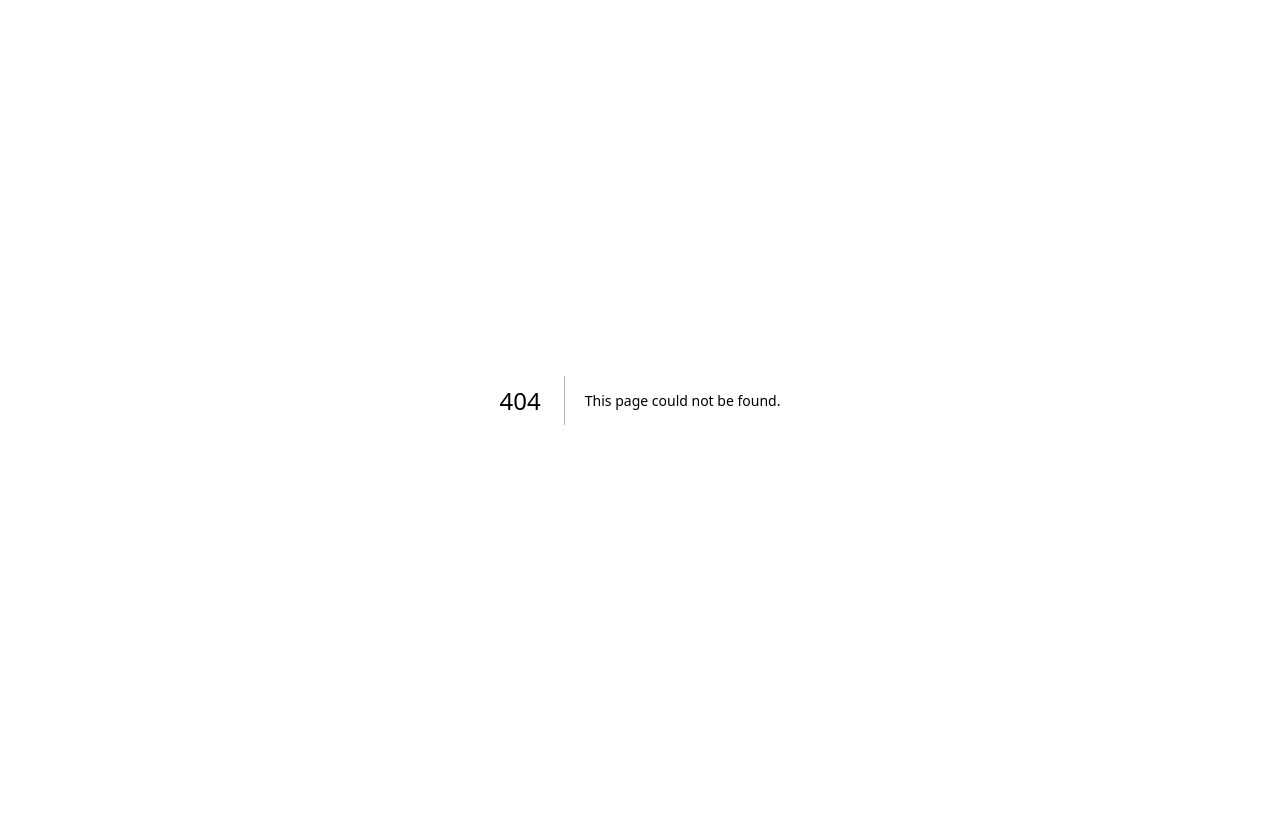
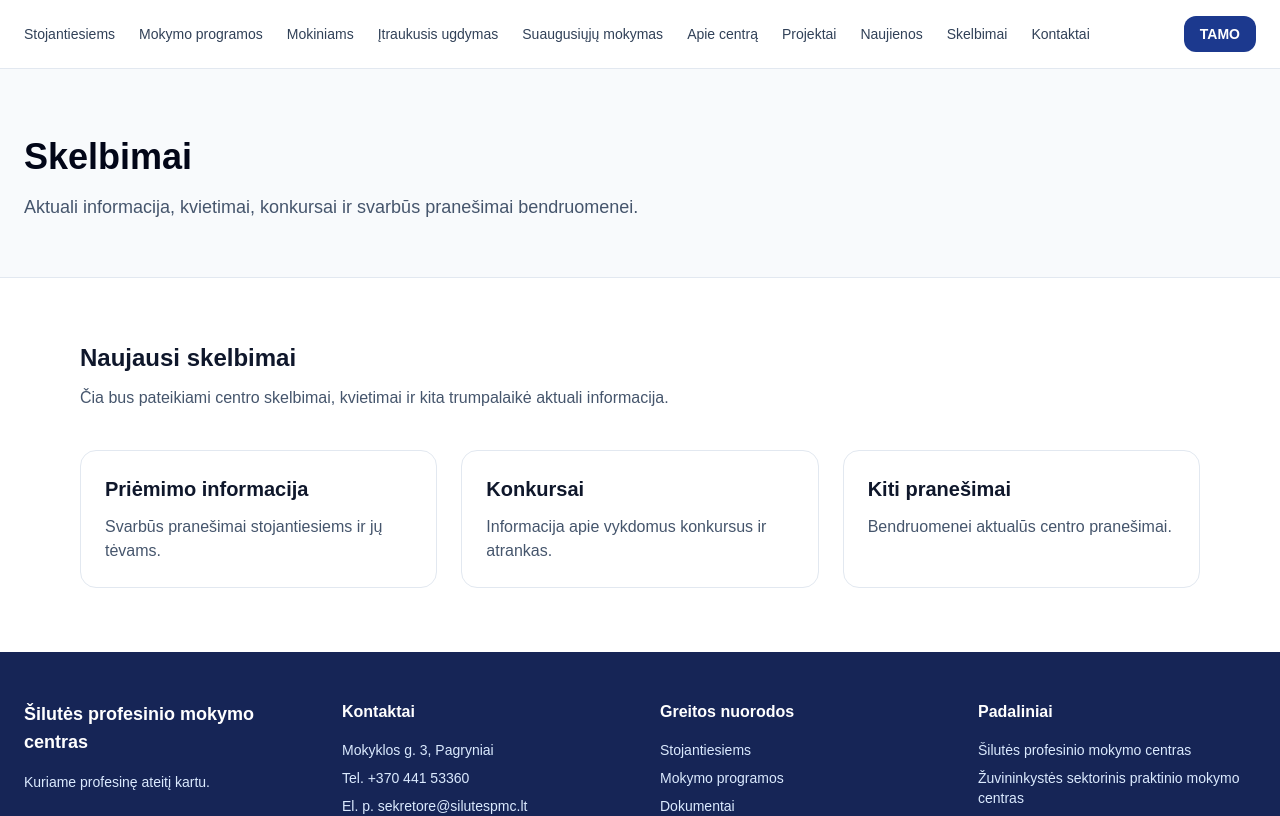
Before and after one commit to evelinao1/spmc-website, a Next.js app: page /skelbimai in a window 1280 px wide. Before the commit this address had no page. Shown: the top 816 px of the page. Built offline with nearby package versions, Linux system fonts and the light colour scheme.

Commit message:
Update navigation and add new sections

```diff
--- /dev/null
+++ b/app/itraukusis-ugdymas/page.tsx
@@ -0,0 +1,47 @@
+import { Header } from "@/components/Header";
+import { Footer } from "@/components/Footer";
+import { PageHero } from "@/components/PageHero";
+import { SectionHeader } from "@/components/SectionHeader";
+import { InfoCard } from "@/components/InfoCard";
+
+export default function ItraukusisUgdymasPage() {
+  return (
+    <>
+      <Header />
+
+      <main>
+        <PageHero
+          title="Įtraukusis ugdymas"
+          description="Informacija mokiniams, tėvams ir specialistams apie įtraukiojo ugdymo galimybes Šilutės profesinio mokymo centre."
+        />
+
+        <section className="mx-auto max-w-6xl px-4 py-16">
+          <SectionHeader
+            title="Pagalba kiekvienam mokiniui"
+            description="Šiame puslapyje bus pateikiama informacija apie įtraukųjį ugdymą, socialinių įgūdžių ugdymą, dokumentus ir kitą aktualią informaciją."
+          />
+
+          <div className="mt-10 grid gap-6 md:grid-cols-2">
+            <InfoCard title="Profesijos">
+              Informacija apie profesinio mokymo galimybes specialiųjų ugdymosi poreikių turintiems mokiniams.
+            </InfoCard>
+
+            <InfoCard title="Nemokamas maitinimas">
+              Informacija apie mokinių maitinimo organizavimą ir paramos galimybes.
+            </InfoCard>
+
+            <InfoCard title="Dokumentai">
+              Čia bus skelbiami su įtraukiuoju ugdymu susiję dokumentai ir tvarkos aprašai.
+            </InfoCard>
+
+            <InfoCard title="Socialinių įgūdžių ugdymas">
+              Informacija apie socialinių įgūdžių ugdymo veiklas ir programas.
+            </InfoCard>
+          </div>
+        </section>
+      </main>
+
+      <Footer />
+    </>
+  );
+}
--- /dev/null
+++ b/app/skelbimai/page.tsx
@@ -0,0 +1,43 @@
+import { Header } from "@/components/Header";
+import { Footer } from "@/components/Footer";
+import { PageHero } from "@/components/PageHero";
+import { SectionHeader } from "@/components/SectionHeader";
+import { InfoCard } from "@/components/InfoCard";
+
+export default function SkelbimaiPage() {
+  return (
+    <>
+      <Header />
+
+      <main>
+        <PageHero
+          title="Skelbimai"
+          description="Aktuali informacija, kvietimai, konkursai ir svarbūs pranešimai bendruomenei."
+        />
+
+        <section className="mx-auto max-w-6xl px-4 py-16">
+          <SectionHeader
+            title="Naujausi skelbimai"
+            description="Čia bus pateikiami centro skelbimai, kvietimai ir kita trumpalaikė aktuali informacija."
+          />
+
+          <div className="mt-10 grid gap-6 md:grid-cols-3">
+            <InfoCard title="Priėmimo informacija">
+              Svarbūs pranešimai stojantiesiems ir jų tėvams.
+            </InfoCard>
+
+            <InfoCard title="Konkursai">
+              Informacija apie vykdomus konkursus ir atrankas.
+            </InfoCard>
+
+            <InfoCard title="Kiti pranešimai">
+              Bendruomenei aktualūs centro pranešimai.
+            </InfoCard>
+          </div>
+        </section>
+      </main>
+
+      <Footer />
+    </>
+  );
+}
--- /dev/null
+++ b/app/suaugusiuju-mokymas/page.tsx
@@ -0,0 +1,43 @@
+import { Header } from "@/components/Header";
+import { Footer } from "@/components/Footer";
+import { PageHero } from "@/components/PageHero";
+import { SectionHeader } from "@/components/SectionHeader";
+import { InfoCard } from "@/components/InfoCard";
+
+export default function SuaugusiujuMokymasPage() {
+  return (
+    <>
+      <Header />
+
+      <main>
+        <PageHero
+          title="Suaugusiųjų mokymas"
+          description="Mokymosi galimybės suaugusiesiems, Užimtumo tarnybos klientams ir norintiems kelti kvalifikaciją."
+        />
+
+        <section className="mx-auto max-w-6xl px-4 py-16">
+          <SectionHeader
+            title="Mokymosi galimybės"
+            description="Čia bus pateikiama informacija apie formalųjį ir neformalųjį suaugusiųjų mokymą, edukacijas bei programas Užimtumo tarnybos klientams."
+          />
+
+          <div className="mt-10 grid gap-6 md:grid-cols-3">
+            <InfoCard title="Užimtumo tarnybos klientams">
+              Informacija apie mokymo programas ir galimybes mokytis pagal Užimtumo tarnybos priemones.
+            </InfoCard>
+
+            <InfoCard title="Neformalus suaugusiųjų mokymas">
+              Trumpi mokymai, kursai ir kvalifikacijos tobulinimo galimybės.
+            </InfoCard>
+
+            <InfoCard title="Edukacijos">
+              Edukacinės veiklos, praktiniai užsiėmimai ir mokymai įvairioms tikslinėms grupėms.
+            </InfoCard>
+          </div>
+        </section>
+      </main>
+
+      <Footer />
+    </>
+  );
+}
--- a/data/navigation.ts
+++ b/data/navigation.ts
@@ -2,9 +2,11 @@ export const navigation = [
   { title: "Stojantiesiems", href: "/stojantiesiems" },
   { title: "Mokymo programos", href: "/programos" },
   { title: "Mokiniams", href: "/mokiniams" },
+  { title: "Įtraukusis ugdymas", href: "/itraukusis-ugdymas" },
+  { title: "Suaugusiųjų mokymas", href: "/suaugusiuju-mokymas" },
   { title: "Apie centrą", href: "/apie" },
-  { title: "Padaliniai", href: "/padaliniai" },
   { title: "Projektai", href: "/projektai" },
   { title: "Naujienos", href: "/naujienos" },
+  { title: "Skelbimai", href: "/skelbimai" },
   { title: "Kontaktai", href: "/kontaktai" },
 ];
```
